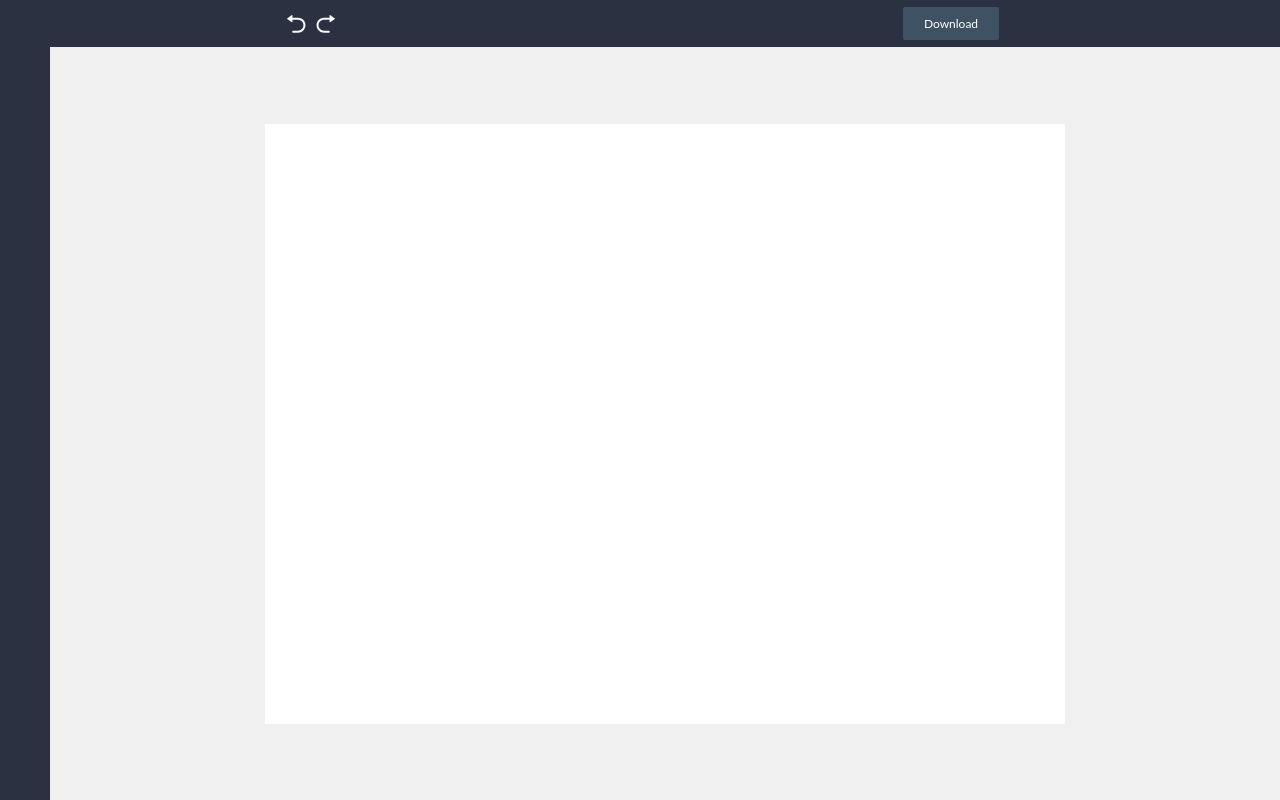
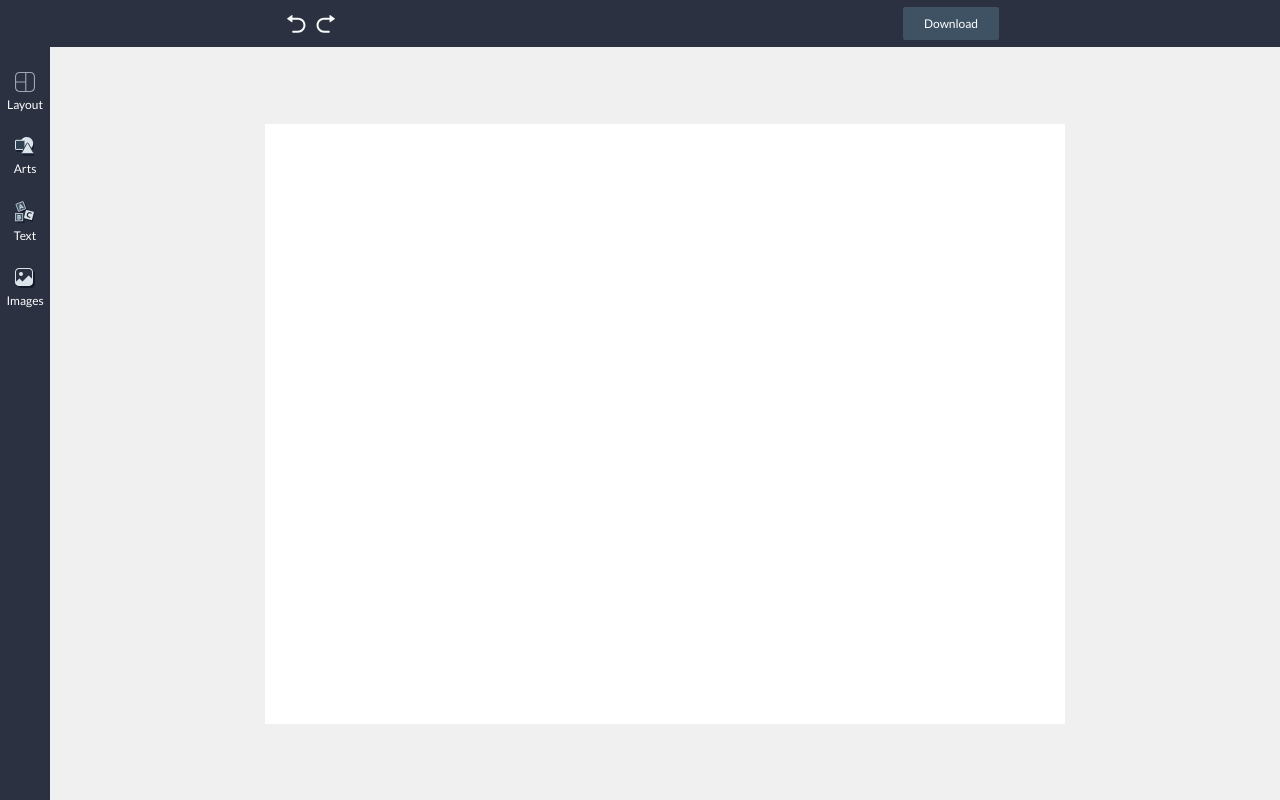
Before and after one commit to VasiliyRoss/card-maker, a React (Create React App) app: page / in a window 1280 px wide. Built offline with nearby package versions, Linux system fonts and the light colour scheme.

Commit message:
добавил тулбар

```diff
--- a/public/index.html
+++ b/public/index.html
@@ -1,15 +1,16 @@
 <!DOCTYPE html>
 <html lang="en">
-  <head>
+
+<head>
     <meta charset="utf-8" />
     <link rel="icon" href="%PUBLIC_URL%/favicon.ico" />
     <meta name="viewport" content="width=device-width, initial-scale=1" />
     <meta name="theme-color" content="#000000" />
-    <meta
-      name="description"
-      content="Card Maker for web programming"
-    />
+    <meta name="description" content="Card Maker for web programming" />
     <link rel="apple-touch-icon" href="%PUBLIC_URL%/logo192.png" />
+    <link rel="preconnect" href="https://fonts.googleapis.com">
+    <link rel="preconnect" href="https://fonts.gstatic.com" crossorigin>
+    <link href="https://fonts.googleapis.com/css2?family=Lato&display=swap" rel="stylesheet">
     <!--
       manifest.json provides metadata used when your web app is installed on a
       user's mobile device or desktop. See https://developers.google.com/web/fundamentals/web-app-manifest/
@@ -25,8 +26,9 @@
       Learn how to configure a non-root public URL by running `npm run build`.
     -->
     <title>Card Maker</title>
-  </head>
-  <body>
+</head>
+
+<body>
     <noscript>You need to enable JavaScript to run this app.</noscript>
     <div id="root"></div>
     <!--
@@ -39,5 +41,6 @@
       To begin the development, run `npm start` or `yarn start`.
       To create a production bundle, use `npm run build` or `yarn build`.
     -->
-  </body>
+</body>
+
 </html>
--- a/src/components/button/Button.module.css
+++ b/src/components/button/Button.module.css
@@ -6,7 +6,7 @@
     background: #3F5264;
     color: #FFF;
     text-align: center;
-    font-family: Lato;
+    font-family: 'Lato', sans-serif;
     font-size: 12px;
     font-style: normal;
     font-weight: 400;
--- a/src/components/toolbar/Toolbar.tsx
+++ b/src/components/toolbar/Toolbar.tsx
@@ -1,10 +1,22 @@
 import React from 'react';
 import styles from './Toolbar.module.css';
+import Button from './button/Button';
+import layoutsImg from './img/layouts.svg';
+import artsImg from './img/artobjects.svg';
+import textImg from './img/text.svg';
+import imagesImg from './img/images.svg';
+
+function alarm() {
+    console.log('Hello!');
+}
 
 function Toolbar() {
     return (
         <div className={styles.toolbar}>
-            <div></div>
+            <Button text="Layout" image={layoutsImg} onClick={alarm} />
+            <Button text="Arts" image={artsImg} onClick={alarm} />
+            <Button text="Text" image={textImg} onClick={alarm} />
+            <Button text="Images" image={imagesImg} onClick={alarm} />
         </div>
     );
 }
--- /dev/null
+++ b/src/components/toolbar/button/Button.module.css
@@ -0,0 +1,17 @@
+.button {
+    margin-top: 25px;
+    align-items: center;
+    display: flex;
+    flex-direction: column;
+}
+
+.buttonImage {
+    width: 20px;
+}
+
+.buttonText {
+    margin-top: 5px;
+    font-family: 'Lato', sans-serif;
+    color: #fff;
+    font-size: 12px;
+}
--- /dev/null
+++ b/src/components/toolbar/button/Button.tsx
@@ -0,0 +1,19 @@
+import React, { MouseEventHandler } from 'react';
+import styles from './Button.module.css';
+
+type ButtonProps = {
+    text: string;
+    image: string;
+    onClick?: () => void;
+};
+
+function Button({ text, image, onClick }: ButtonProps) {
+    return (
+        <div className={styles.button} onClick={onClick}>
+            <img className={styles.buttonImage} src={image} />
+            <p className={styles.buttonText}>{text}</p>
+        </div>
+    );
+}
+
+export default Button;
```
